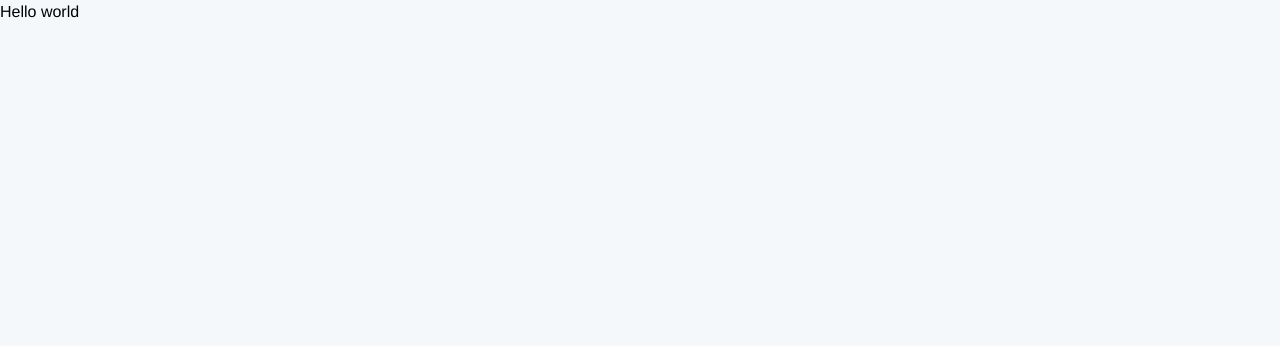
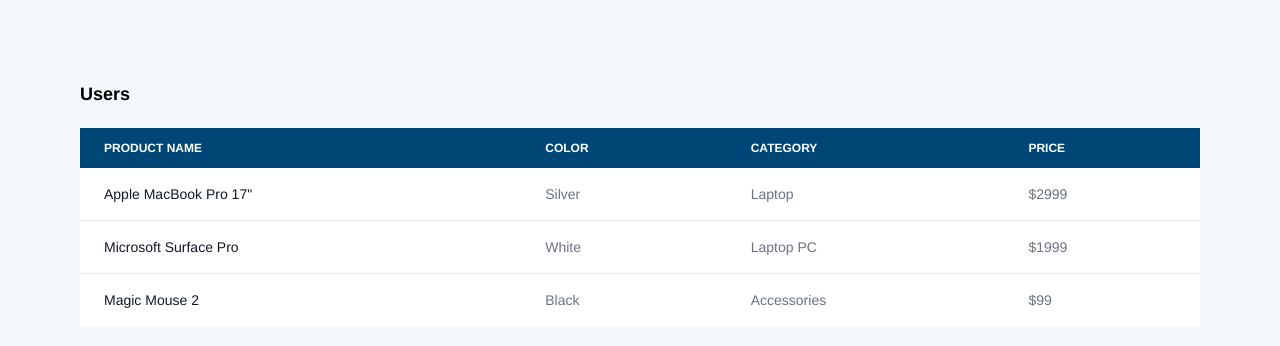
Before and after one commit to tradm/admin-role-management, a React (Vite) app: page / in a window 1280 px wide. Shown: the top 346 px of the page. Built offline with nearby package versions, Linux system fonts and the light colour scheme; a web font is replaced by a local one.

Commit message:
feat: react router
implement react router for app routing

```diff
--- a/package.json
+++ b/package.json
@@ -11,7 +11,8 @@
   },
   "dependencies": {
     "react": "^18.2.0",
-    "react-dom": "^18.2.0"
+    "react-dom": "^18.2.0",
+    "react-router-dom": "^6.20.1"
   },
   "devDependencies": {
     "@types/react": "^18.2.37",
--- a/src/App.tsx
+++ b/src/App.tsx
@@ -1,8 +1,27 @@
+import User from "./User"
+import {
+  createBrowserRouter,
+  RouterProvider,
+} from "react-router-dom";
+import Login from "./Login";
+
+const router = createBrowserRouter([
+  {
+    path: "/",
+    element: <User/>
+  },
+  {
+    path: "login",
+    element: <Login/>,
+  },
+]);
+
+
 function App() {
 
   return (
     <div className="text-black">
-      Hello world
+      <RouterProvider router={router} />
     </div>
   )
 }
```
Also changed, not shown: 1 other file (tests, documents, lock files or other folders).
